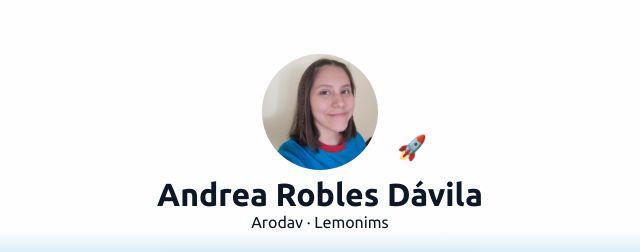
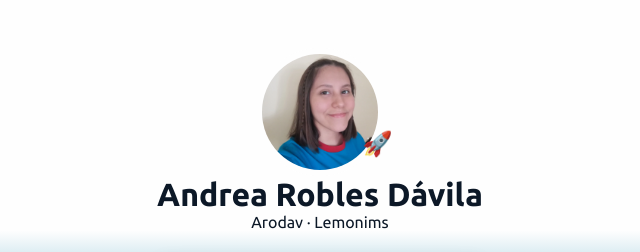
Before and after one commit to itsarodav/linkims, a website built with Vite: page arodav/index.html in a window 1280 px wide. Shown: the top 252 px of the page, 320-960 px from the left. Built offline with nearby package versions, Linux system fonts and the light colour scheme.

Commit message:
Mejorando badge de los profiles

```diff
--- a/src/styles/components/_profile.scss
+++ b/src/styles/components/_profile.scss
@@ -5,6 +5,7 @@
         display: flex;
         flex-direction: column;
         justify-content: center;
+        align-items: center;
     }
 
     &__avatar {
@@ -13,7 +14,8 @@
         flex-direction: column;
         justify-content: center;
         align-items: center;
-        width: auto;
+        margin: 0;
+        width: fit-content;
     }
 
     &__avatar-img {
@@ -25,12 +27,12 @@
 
     &__badge {
         position: absolute;
-        padding: 0;
-        right: 56px;
-        top: 88px;
-        //transform: translate(25%, 25%);
+        right: 2px;
+        bottom: 28px;
+        transform: translate(35%, 35%);
         font-size: 1.5rem;
         line-height: 1;
+        pointer-events: none;
     }
 
     &__heading {
```
